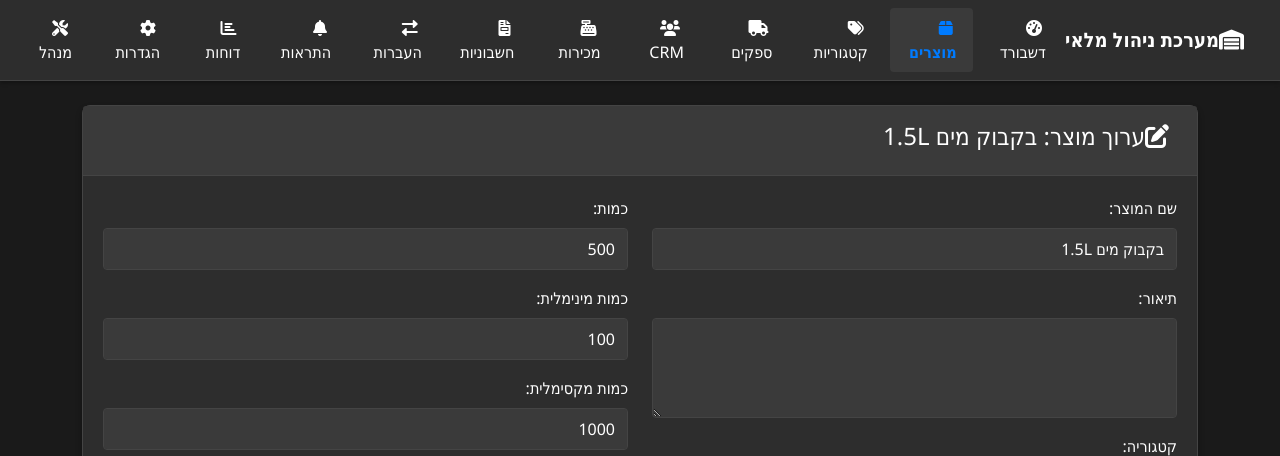
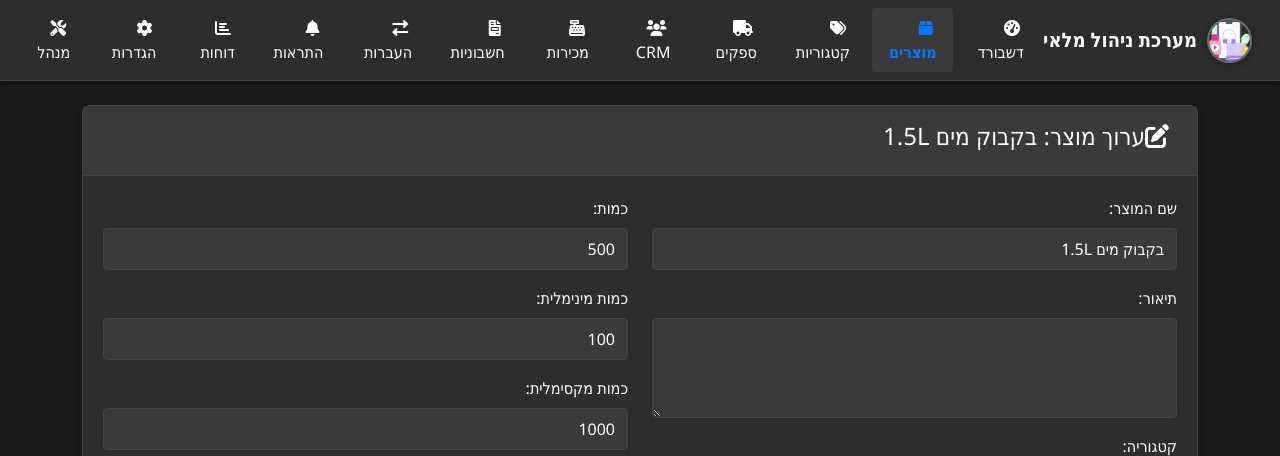
Before and after one commit to shaharprod/inventory, a Django app: page /inventory/products/5/edit/ in a window 1280 px wide. Shown: the top 456 px of the page. Run offline with Django 5.2, Linux system fonts and the light colour scheme; data comes from the database, SQL or seed files in the repository; some libraries are stand-ins or nearby versions.

Commit message:
✨ הוספת לוגו עגול למערכת
🎨 תכונות:
• לוגו במסגרת עגולה ב-navbar
• אנימציה בעת hover (zoom + זוהר)
• צללית מקצועית
• תמיכה בלוגו מותאם אישית

📁 מבנה:
• תיקייה חדשה: inventory/static/inventory/images/
• לוגו ברירת מחדל: logo.png
• README עם הוראות החלפה

💡 החלפת לוגו:
שים קובץ logo.png בתיקייה images/
המערכת תשתמש בו אוטומטית!

🔄 Fallback:
אם אין קובץ מקומי, משתמש בלוגו אונליין

```diff
--- a/inventory/templates/inventory/base.html
+++ b/inventory/templates/inventory/base.html
@@ -61,6 +61,31 @@
         .btn:hover {
             transform: translateY(-1px);
             box-shadow: 0 4px 8px rgba(0,0,0,0.3);
+        }
+
+        /* Logo styles */
+        .navbar-logo {
+            width: 45px;
+            height: 45px;
+            border-radius: 50%;
+            object-fit: cover;
+            border: 2px solid rgba(255, 255, 255, 0.3);
+            box-shadow: 0 2px 8px rgba(0, 0, 0, 0.3);
+            transition: all 0.3s ease;
+            margin-left: 10px;
+        }
+
+        .navbar-logo:hover {
+            transform: scale(1.1);
+            border-color: var(--accent-color);
+            box-shadow: 0 4px 12px rgba(102, 126, 234, 0.5);
+        }
+
+        .navbar-brand {
+            display: flex;
+            align-items: center;
+            font-weight: 600;
+            font-size: 1.2rem;
         }
 
         /* Theme toggle button */
@@ -141,7 +166,13 @@
     <nav class="navbar navbar-expand-lg navbar-dark">
         <div class="container-fluid">
             <a class="navbar-brand" href="{% url 'dashboard' %}">
-                <i class="fas fa-warehouse me-2"></i>מערכת ניהול מלאי
+                <!-- Logo: להחלפת הלוגו, שים קובץ בשם logo.png בתיקייה inventory/static/inventory/images/ -->
+                {% load static %}
+                <img src="{% static 'inventory/images/logo.png' %}"
+                     alt="לוגו"
+                     class="navbar-logo"
+                     onerror="this.src='https://cdn-icons-png.flaticon.com/512/3659/3659898.png'">
+                <span>מערכת ניהול מלאי</span>
             </a>
             <button class="navbar-toggler" type="button" data-bs-toggle="collapse" data-bs-target="#navbarNav">
                 <span class="navbar-toggler-icon"></span>
```
Also changed, not shown: inventory/static/inventory/images/README.md (added), inventory/static/inventory/images/logo.png (added), inventory/templates/inventory/edit_product.html (line endings or trailing spaces).
